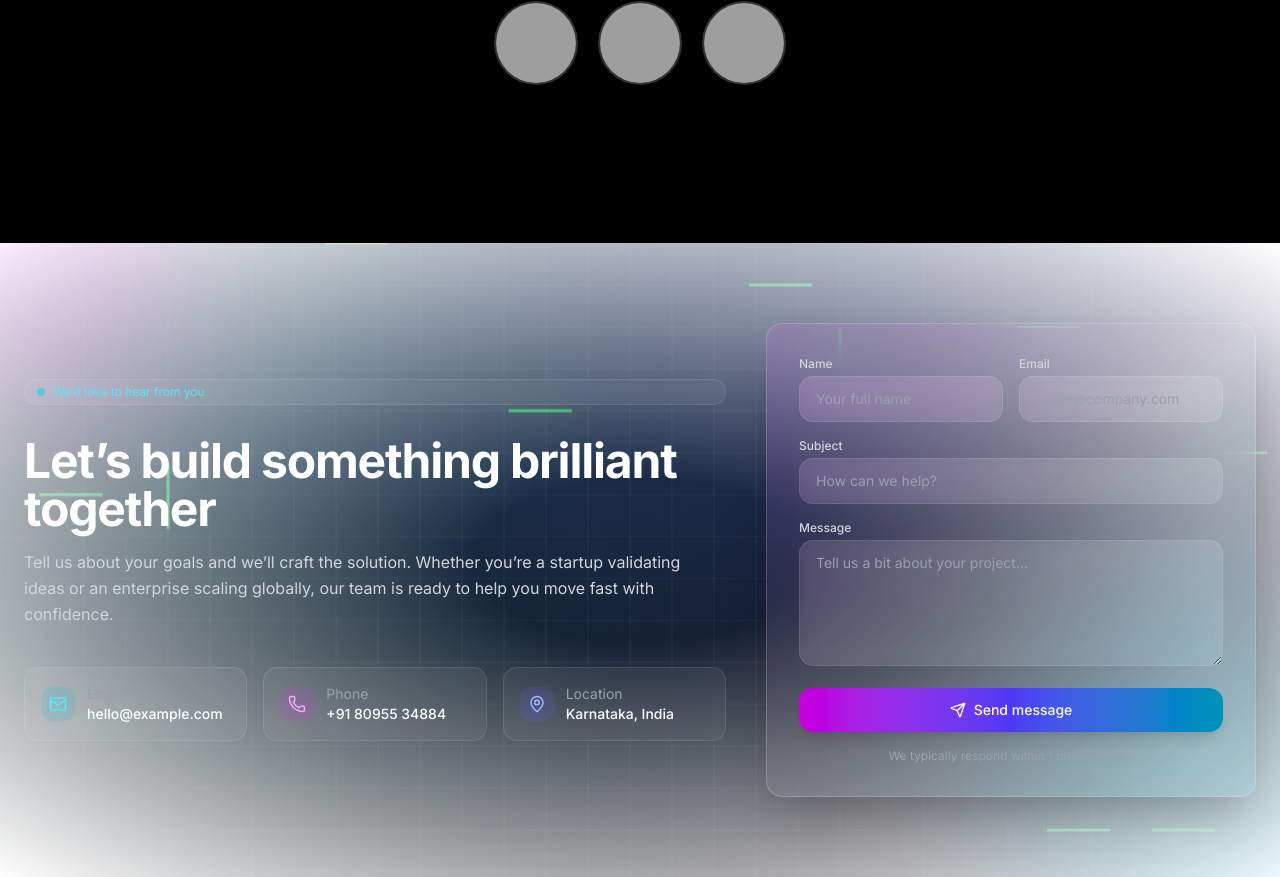
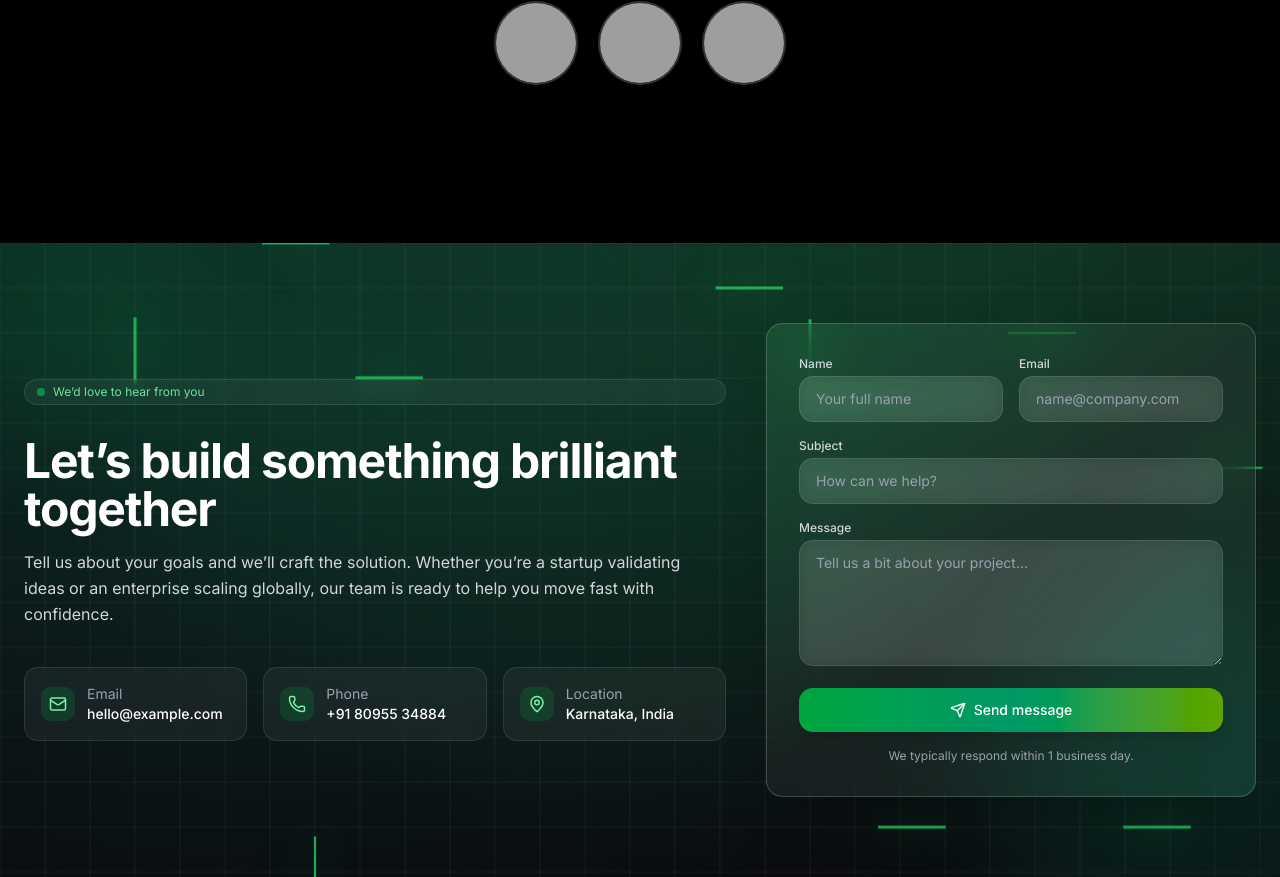
Before and after one commit to Goutham-Chakravarthy/FOMO, a Next.js app: page / in a window 1280 px wide. Shown: the part 5433-6310 px from the top of the page. Built offline with nearby package versions, Linux system fonts and the light colour scheme; grey boxes are pictures that could not be loaded.

Commit message:
Background gradient in dark theme

```diff
--- a/components/ContactSection.tsx
+++ b/components/ContactSection.tsx
@@ -20,9 +20,9 @@ export default function ContactSection(): React.JSX.Element {
   }
 
   return (
-    <section className="relative overflow-hidden bg-[radial-gradient(1200px_800px_at_80%_-20%,rgba(99,102,241,0.35),transparent),radial-gradient(900px_600px_at_20%_20%,rgba(34,211,238,0.2),transparent),linear-gradient(180deg,#0b0b12,#0a0a0f)]">
+    <section className="relative overflow-hidden bg-[radial-gradient(1200px_800px_at_80%_-20%,rgba(34,197,94,0.25),transparent),radial-gradient(900px_600px_at_20%_20%,rgba(16,185,129,0.18),transparent),linear-gradient(180deg,#0b0b12,#0a0a0f)]">
       <BeamGridBackground
-        gridSize={42}
+        gridSize={45}
         gridColor="rgba(255,255,255,0.06)"
         darkGridColor="rgba(255,255,255,0.06)"
         beamColor="rgba(34, 197, 94, 0.85)"
@@ -30,19 +30,19 @@ export default function ContactSection(): React.JSX.Element {
         beamSpeed={0.12}
         beamThickness={3}
         glowIntensity={45}
-        showFade={true}
-        fadeIntensity={18}
+        showFade={false}
+        fadeIntensity={25}
         className="z-0"
       />
 
-      <div className="pointer-events-none absolute -top-24 -left-24 h-72 w-72 rounded-full bg-fuchsia-500/20 blur-3xl animate-pulse" />
-      <div className="pointer-events-none absolute -bottom-24 -right-24 h-96 w-96 rounded-full bg-cyan-500/20 blur-3xl animate-pulse" />
+      <div className="pointer-events-none absolute -top-24 -left-24 h-72 w-72 rounded-full bg-green-500/20 blur-3xl animate-pulse" />
+      <div className="pointer-events-none absolute -bottom-24 -right-24 h-96 w-96 rounded-full bg-emerald-500/20 blur-3xl animate-pulse" />
 
       <div className="relative mx-auto max-w-7xl px-6 py-20">
         <div className="grid grid-cols-1 gap-10 lg:grid-cols-12">
           <div className="order-2 lg:order-1 lg:col-span-7 flex flex-col justify-center">
-            <div className="mb-8 inline-flex items-center gap-2 rounded-full border border-white/10 bg-white/5 px-3 py-1 text-xs text-cyan-300/90 backdrop-blur">
-              <span className="inline-block h-2 w-2 animate-pulse rounded-full bg-cyan-400" />
+            <div className="mb-8 inline-flex items-center gap-2 rounded-full border border-white/10 bg-white/5 px-3 py-1 text-xs text-green-300/90 backdrop-blur">
+              <span className="inline-block h-2 w-2 animate-pulse rounded-full bg-green-400" />
               We’d love to hear from you
             </div>
             <h2 className="text-4xl font-bold tracking-tight text-white sm:text-5xl">
@@ -57,9 +57,9 @@ export default function ContactSection(): React.JSX.Element {
             <div className="mt-10 grid grid-cols-1 gap-4 sm:grid-cols-3">
               <a
                 href="mailto:hello@example.com"
-                className="group flex items-center gap-3 rounded-xl border border-white/10 bg-white/5 p-4 text-sm text-gray-200 transition hover:border-cyan-400/30 hover:bg-white/10 backdrop-blur"
+                className="group flex items-center gap-3 rounded-xl border border-white/10 bg-white/5 p-4 text-sm text-gray-200 transition hover:border-green-400/30 hover:bg-white/10 backdrop-blur"
               >
-                <div className="rounded-lg bg-cyan-500/15 p-2 text-cyan-300 transition group-hover:bg-cyan-500/25">
+                <div className="rounded-lg bg-green-500/15 p-2 text-green-300 transition group-hover:bg-green-500/25">
                   <Mail size={18} />
                 </div>
                 <div>
@@ -70,9 +70,9 @@ export default function ContactSection(): React.JSX.Element {
 
               <a
                 href="tel:+918095534884"
-                className="group flex items-center gap-3 rounded-xl border border-white/10 bg-white/5 p-4 text-sm text-gray-200 transition hover:border-fuchsia-400/30 hover:bg-white/10 backdrop-blur"
+                className="group flex items-center gap-3 rounded-xl border border-white/10 bg-white/5 p-4 text-sm text-gray-200 transition hover:border-green-400/30 hover:bg-white/10 backdrop-blur"
               >
-                <div className="rounded-lg bg-fuchsia-500/15 p-2 text-fuchsia-300 transition group-hover:bg-fuchsia-500/25">
+                <div className="rounded-lg bg-green-500/15 p-2 text-green-300 transition group-hover:bg-green-500/25">
                   <Phone size={18} />
                 </div>
                 <div>
@@ -81,8 +81,8 @@ export default function ContactSection(): React.JSX.Element {
                 </div>
               </a>
 
-              <div className="group flex items-center gap-3 rounded-xl border border-white/10 bg-white/5 p-4 text-sm text-gray-200 transition hover:border-indigo-400/30 hover:bg-white/10 backdrop-blur">
-                <div className="rounded-lg bg-indigo-500/15 p-2 text-indigo-300 transition group-hover:bg-indigo-500/25">
+              <div className="group flex items-center gap-3 rounded-xl border border-white/10 bg-white/5 p-4 text-sm text-gray-200 transition hover:border-green-400/30 hover:bg-white/10 backdrop-blur">
+                <div className="rounded-lg bg-green-500/15 p-2 text-green-300 transition group-hover:bg-green-500/25">
                   <MapPin size={18} />
                 </div>
                 <div>
@@ -96,7 +96,7 @@ export default function ContactSection(): React.JSX.Element {
           <div className="order-1 lg:order-2 lg:col-span-5">
             <div className="relative rounded-2xl border border-white/10 bg-white/5 p-6 shadow-2xl backdrop-blur-xl sm:p-8">
               <div className="pointer-events-none absolute inset-0 rounded-2xl ring-1 ring-white/10" />
-              <div className="pointer-events-none absolute -inset-px rounded-2xl bg-gradient-to-br from-fuchsia-500/10 via-transparent to-cyan-500/10" />
+              <div className="pointer-events-none absolute -inset-px rounded-2xl bg-gradient-to-br from-green-500/10 via-transparent to-emerald-500/10" />
 
               <form onSubmit={onSubmit} className="relative space-y-4">
                 <div className="grid grid-cols-1 gap-4 sm:grid-cols-2">
@@ -107,7 +107,7 @@ export default function ContactSection(): React.JSX.Element {
                       name="name"
                       required
                       placeholder="Your full name"
-                      className="w-full rounded-xl border border-white/10 bg-white/10 px-4 py-3 text-sm text-white placeholder-gray-400 outline-none backdrop-blur transition focus:border-fuchsia-400/40 focus:ring-2 focus:ring-fuchsia-500/20"
+                      className="w-full rounded-xl border border-white/10 bg-white/10 px-4 py-3 text-sm text-white placeholder-gray-400 outline-none backdrop-blur transition focus:border-green-400/40 focus:ring-2 focus:ring-green-500/20"
                     />
                   </div>
                   <div>
@@ -117,7 +117,7 @@ export default function ContactSection(): React.JSX.Element {
                       name="email"
                       required
                       placeholder="name@company.com"
-                      className="w-full rounded-xl border border-white/10 bg-white/10 px-4 py-3 text-sm text-white placeholder-gray-400 outline-none backdrop-blur transition focus:border-cyan-400/40 focus:ring-2 focus:ring-cyan-500/20"
+                      className="w-full rounded-xl border border-white/10 bg-white/10 px-4 py-3 text-sm text-white placeholder-gray-400 outline-none backdrop-blur transition focus:border-green-400/40 focus:ring-2 focus:ring-green-500/20"
                     />
                   </div>
                 </div>
@@ -129,7 +129,7 @@ export default function ContactSection(): React.JSX.Element {
                     name="subject"
                     required
                     placeholder="How can we help?"
-                    className="w-full rounded-xl border border-white/10 bg-white/10 px-4 py-3 text-sm text-white placeholder-gray-400 outline-none backdrop-blur transition focus:border-indigo-400/40 focus:ring-2 focus:ring-indigo-500/20"
+                    className="w-full rounded-xl border border-white/10 bg-white/10 px-4 py-3 text-sm text-white placeholder-gray-400 outline-none backdrop-blur transition focus:border-green-400/40 focus:ring-2 focus:ring-green-500/20"
                   />
                 </div>
 
@@ -147,8 +147,8 @@ export default function ContactSection(): React.JSX.Element {
                 <button
                   type="submit"
                   disabled={loading}
-                  className={`group relative inline-flex w-full items-center justify-center gap-2 overflow-hidden rounded-xl bg-gradient-to-r from-fuchsia-600 via-indigo-600 to-cyan-600 px-5 py-3 text-sm font-medium text-white shadow-lg transition focus:outline-none focus:ring-2 focus:ring-white/20 ${
-                    loading ? "opacity-80 cursor-not-allowed" : "hover:from-fuchsia-500 hover:to-cyan-500"
+                  className={`group relative inline-flex w-full items-center justify-center gap-2 overflow-hidden rounded-xl bg-gradient-to-r from-green-600 via-emerald-600 to-lime-600 px-5 py-3 text-sm font-medium text-white shadow-lg transition focus:outline-none focus:ring-2 focus:ring-white/20 ${
+                    loading ? "opacity-80 cursor-not-allowed" : "hover:from-green-500 hover:to-lime-500"
                   }`}
                 >
                   <span className="relative z-10 flex items-center gap-2">
```
